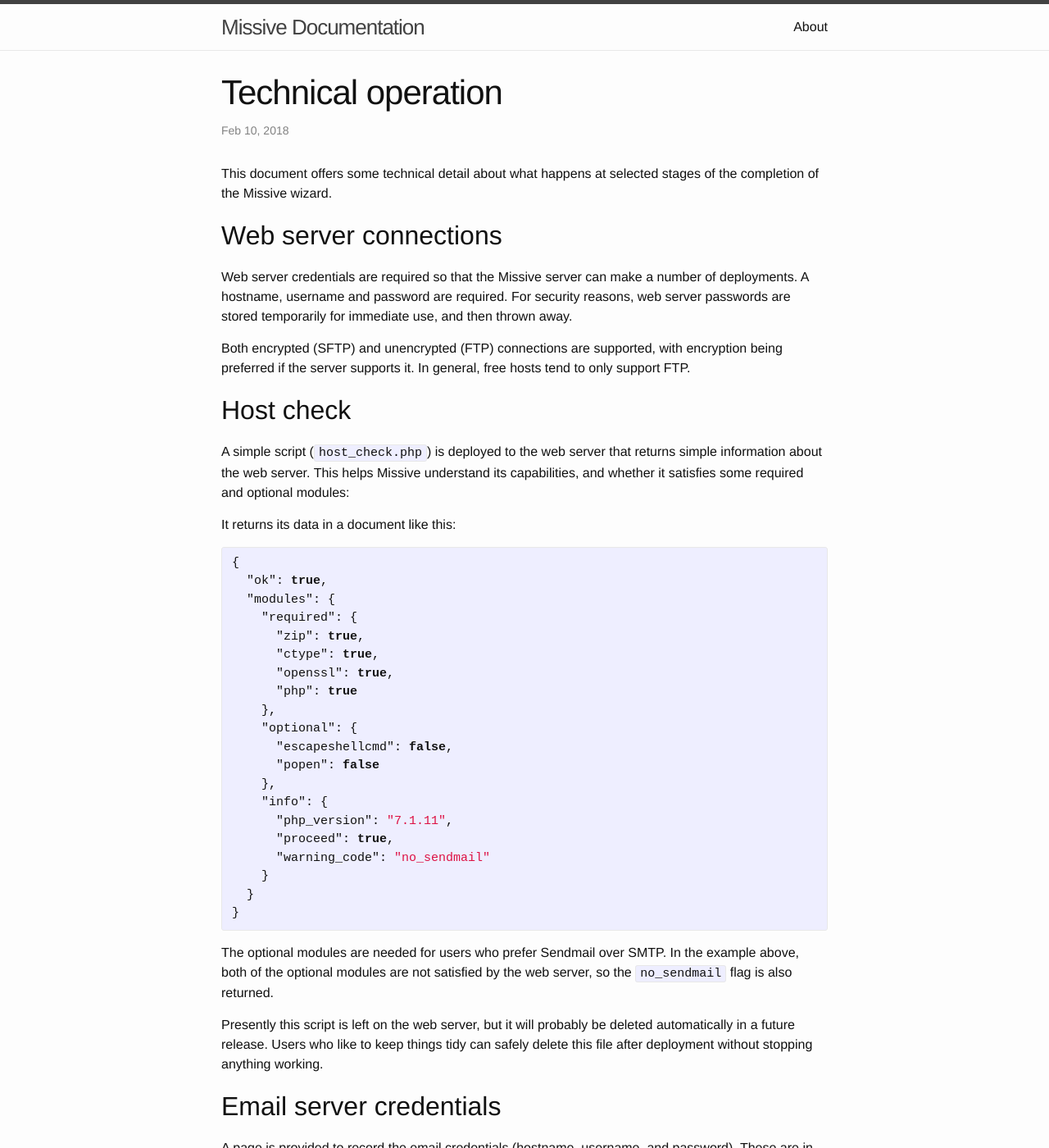
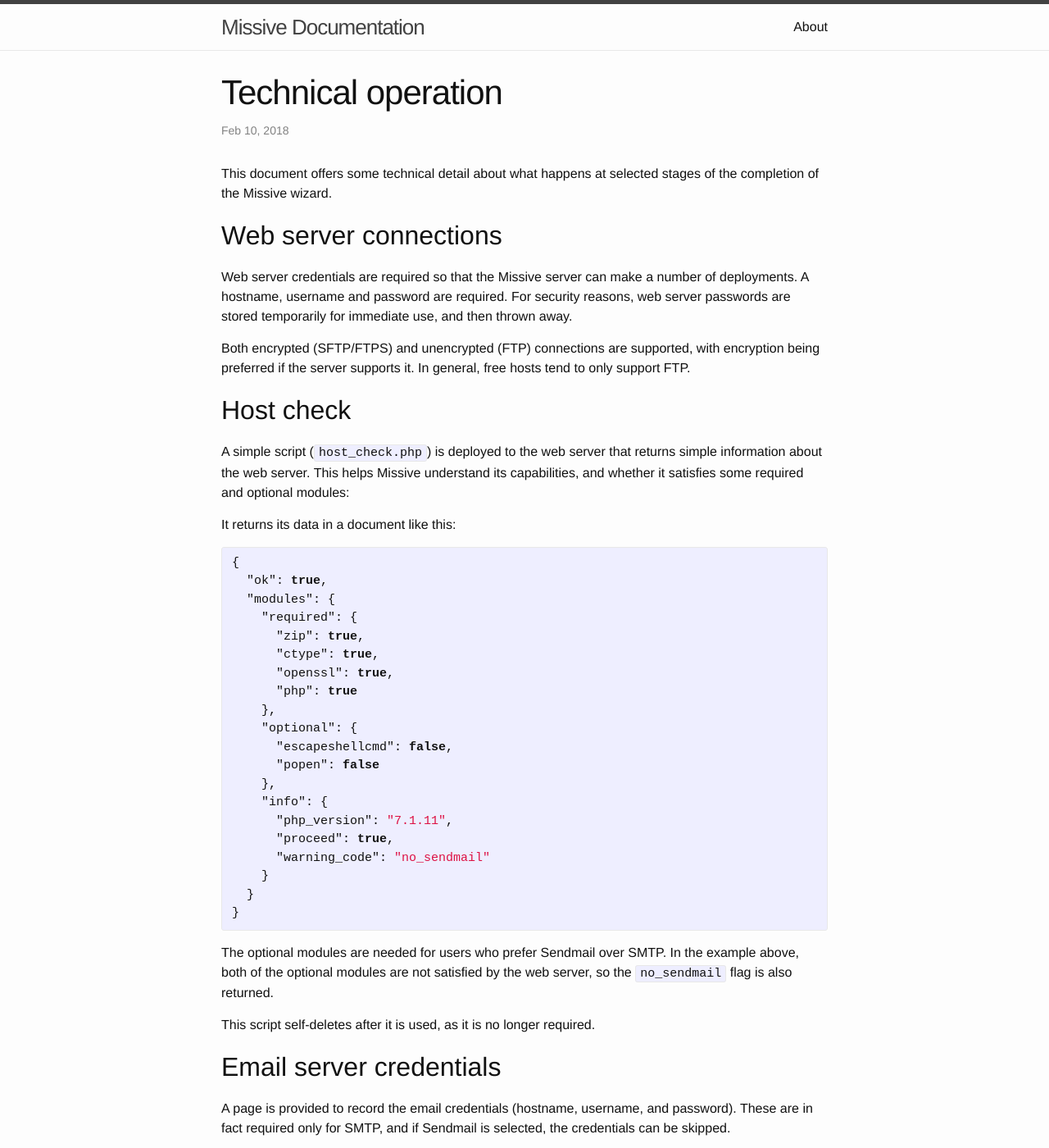
Before and after one commit to missive-app/docs, a Jekyll site: the page built from _posts/2018-02-10-technical-operation.markdown, in a window 1280 px wide and 1400 px high. Shown: the whole window at 82% size. Built offline with Jekyll 4.4.1, drawn with Linux system fonts in a browser that asks for light colours; some of the changed text lies outside the part shown.

Commit message:
Minor adjustments, fix out of date docs

```diff
--- a/_posts/2018-02-07-introduction.markdown
+++ b/_posts/2018-02-07-introduction.markdown
@@ -22,7 +22,7 @@
 on a site owner's own server.
 
 Both SMTP and Sendmail mail sending protocols are supported. Software deployments can
-be done via FTP or SFTP.
+be done via FTPS, FTP or SFTP.
 
 The interface for Missive is arranged into different tabs, and does not require
 registration to be viewed. This allows prospective users more information about
--- a/_posts/2018-02-10-technical-operation.markdown
+++ b/_posts/2018-02-10-technical-operation.markdown
@@ -13,7 +13,7 @@
 deployments. A hostname, username and password are required. For security reasons,
 web server passwords are stored temporarily for immediate use, and then thrown away.
 
-Both encrypted (SFTP) and unencrypted (FTP) connections are supported, with encryption
+Both encrypted (SFTP/FTPS) and unencrypted (FTP) connections are supported, with encryption
 being preferred if the server supports it. In general, free hosts tend to only support
 FTP.
 
@@ -52,9 +52,7 @@
 example above, both of the optional modules are not satisfied by the web server,
 so the `no_sendmail` flag is also returned.
 
-Presently this script is left on the web server, but it will probably be deleted
-automatically in a future release. Users who like to keep things tidy can safely
-delete this file after deployment without stopping anything working.
+This script self-deletes after it is used, as it is no longer required.
 
 ## Email server credentials
 
@@ -63,8 +61,8 @@
 can be skipped.
 
 If Sendmail is not available, SMTP is fine - you'll just need to get credentials
-from your web service provider. You can often just use a free email provider like
-GMail or Yahoo as well.
+from your web service provider. You can often just use a [free email provider](/2018/02/26/smtp-providers.html)
+like GMail or Yahoo as well.
 
 In a similar fashion to web server credentials, SMTP credentials are stored just
 temporarily in the Missive system. This means in the unlikely event that
```
Also changed, not shown: _posts/2018-02-09-roadmap.markdown (+5 -2 lines).
